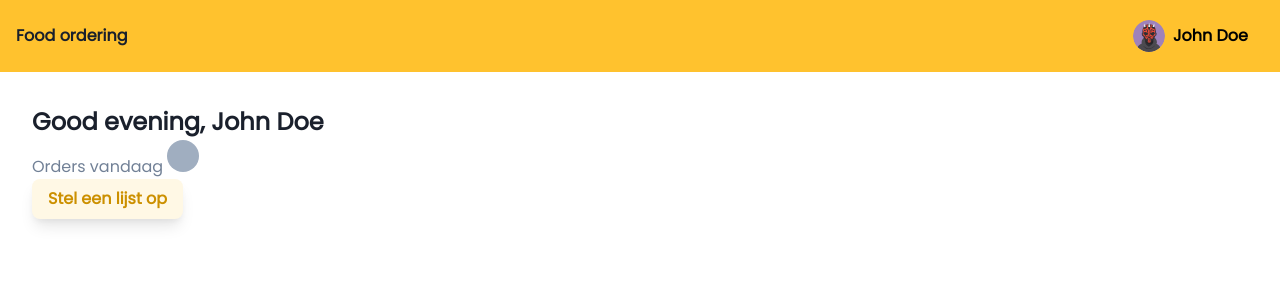
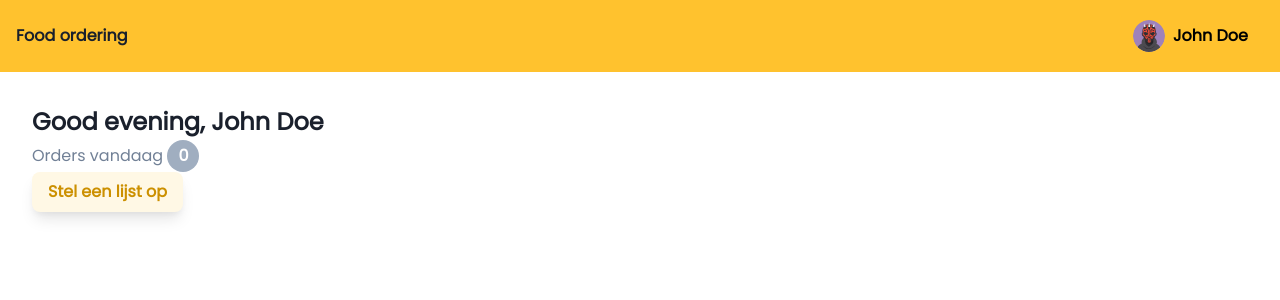
Before and after one commit to b0wdyy/food-ordering, a Next.js app: page / in a window 1280 px wide. Shown: the top 300 px of the page. Built offline with nearby package versions, Linux system fonts and the light colour scheme; no server answers; the database is empty.

Commit message:
fix(orders): renamed object property

```diff
--- a/components/orders/order-amount.tsx
+++ b/components/orders/order-amount.tsx
@@ -15,7 +15,7 @@ export const OrderAmount = () => {
             fontWeight="bold"
             color="white"
         >
-            {orders?.size}
+            {orders?.length}
         </Text>
     )
 }
```
